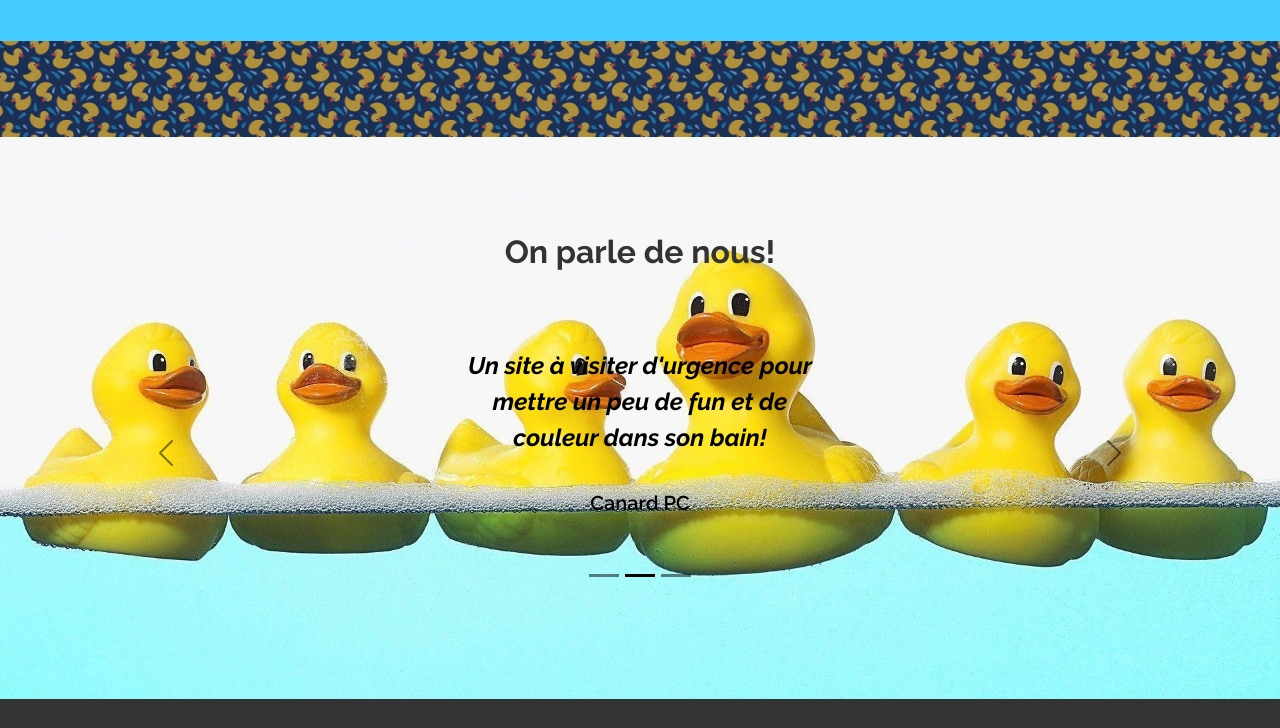
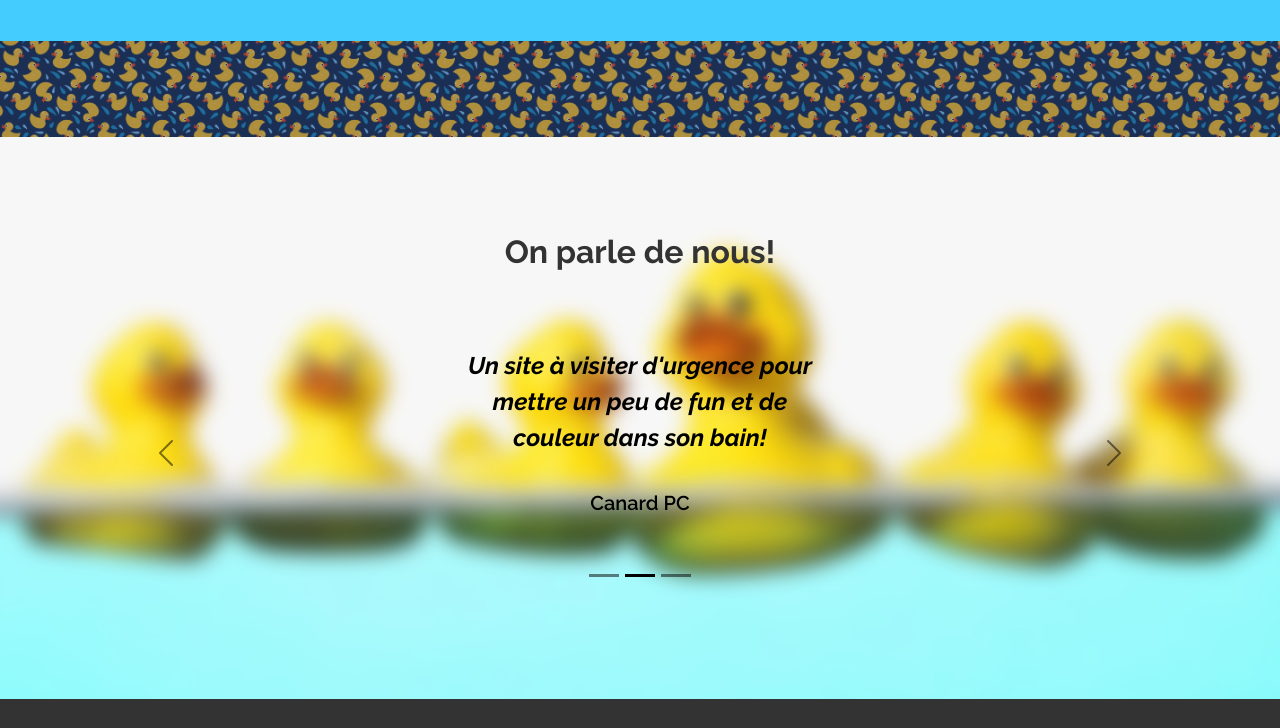
Before and after one commit to pnade056/pnade056.github.io, a plain HTML site: page index.html in a window 1280 px wide. Shown: the part 2360-3088 px from the top of the page. Drawn offline with nearby package versions, Linux system fonts and the light colour scheme; a web font is replaced by a local one.

Commit message:
goodnight

```diff
--- a/scss/_custom.scss
+++ b/scss/_custom.scss
@@ -249,7 +249,7 @@ footer * {
 
 .reviews{
     //background-color: #ff69b4;
-    background: url(../img/1391957.jpg);
+    background: url(../img/reviews-bg.jpg);
     background-repeat: no-repeat;
     background-position: top;
     background-size: cover;
```
Also changed, not shown: css/style.css, img/reviews-bg.jpg (added), 1 other file.
